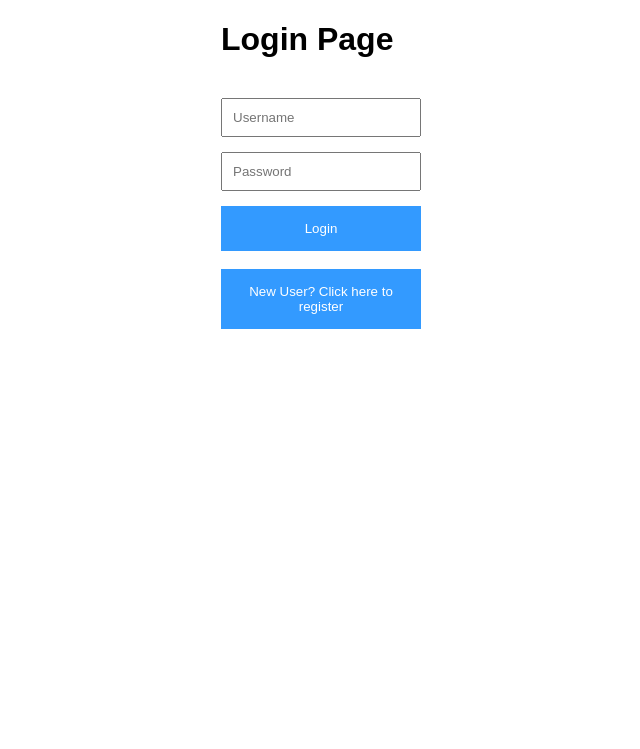
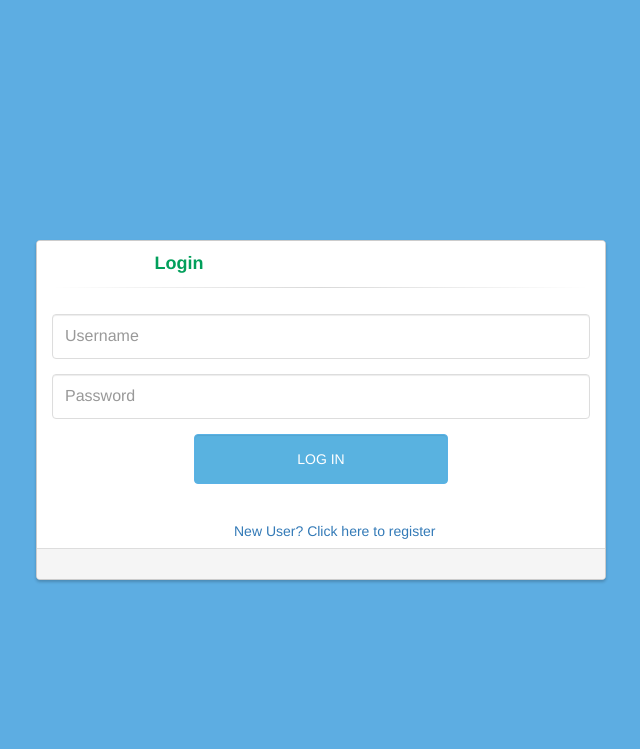
Before and after one commit to ZhaodongYan1/ece1779project, a Flask app: page /login_v2 in a window 1280 px wide. Shown: the top 749 px of the page, without its empty margins (319-959 px from the left). Run offline with Flask 2, Linux system fonts and the light colour scheme; some libraries are stand-ins or nearby versions.

Commit message:
Login Page and Register Page Updated

```diff
--- /dev/null
+++ b/app/static/login.css
@@ -0,0 +1,111 @@
+body {
+    padding-top: 90px;
+}
+
+.panel-login {
+    border-color: #ccc;
+    -webkit-box-shadow: 0 2px 3px 0 rgba(0, 0, 0, 0.2);
+    -moz-box-shadow: 0 2px 3px 0 rgba(0, 0, 0, 0.2);
+    box-shadow: 0 2px 3px 0 rgba(0, 0, 0, 0.2);
+}
+
+.panel-login > .panel-heading {
+    color: #00415d;
+    background-color: #fff;
+    border-color: #fff;
+    text-align: center;
+}
+
+.panel-login > .panel-heading a {
+    text-decoration: none;
+    color: #666;
+    font-weight: bold;
+    font-size: 15px;
+    -webkit-transition: all 0.1s linear;
+    -moz-transition: all 0.1s linear;
+    transition: all 0.1s linear;
+}
+
+.panel-login > .panel-heading a.active {
+    color: #029f5b;
+    font-size: 18px;
+}
+
+.panel-login > .panel-heading hr {
+    margin-top: 10px;
+    margin-bottom: 0;
+    clear: both;
+    border: 0;
+    height: 1px;
+    background-image: -webkit-linear-gradient(left, rgba(0, 0, 0, 0), rgba(0, 0, 0, 0.15), rgba(0, 0, 0, 0));
+    background-image: -moz-linear-gradient(left, rgba(0, 0, 0, 0), rgba(0, 0, 0, 0.15), rgba(0, 0, 0, 0));
+    background-image: -ms-linear-gradient(left, rgba(0, 0, 0, 0), rgba(0, 0, 0, 0.15), rgba(0, 0, 0, 0));
+    background-image: -o-linear-gradient(left, rgba(0, 0, 0, 0), rgba(0, 0, 0, 0.15), rgba(0, 0, 0, 0));
+}
+
+.panel-login input[type="text"], .panel-login input[type="email"], .panel-login input[type="password"] {
+    height: 45px;
+    border: 1px solid #ddd;
+    font-size: 16px;
+    -webkit-transition: all 0.1s linear;
+    -moz-transition: all 0.1s linear;
+    transition: all 0.1s linear;
+}
+
+.panel-login input:hover,
+.panel-login input:focus {
+    outline: none;
+    -webkit-box-shadow: none;
+    -moz-box-shadow: none;
+    box-shadow: none;
+    border-color: #ccc;
+}
+
+.btn-login {
+    background-color: #59B2E0;
+    outline: none;
+    color: #fff;
+    font-size: 14px;
+    height: auto;
+    font-weight: normal;
+    padding: 14px 0;
+    text-transform: uppercase;
+    border-color: #59B2E6;
+}
+
+.btn-login:hover,
+.btn-login:focus {
+    color: #fff;
+    background-color: #53A3CD;
+    border-color: #53A3CD;
+}
+
+.forgot-password {
+    text-decoration: underline;
+    color: #888;
+}
+
+.forgot-password:hover,
+.forgot-password:focus {
+    text-decoration: underline;
+    color: #666;
+}
+
+.btn-register {
+    background-color: #1CB94E;
+    outline: none;
+    color: #fff;
+    font-size: 14px;
+    height: auto;
+    font-weight: normal;
+    padding: 14px 0;
+    text-transform: uppercase;
+    border-color: #1CB94A;
+}
+
+.btn-register:hover,
+.btn-register:focus {
+    color: #fff;
+    background-color: #1CA347;
+    border-color: #1CA347;
+}
--- /dev/null
+++ b/app/static/login.js
@@ -0,0 +1,55 @@
+$(function () {
+
+    var hint = $('#log-hint');
+    var username = $('#username');
+    var password = $('#password');
+    var register_username = $('#register-username');
+    var register_password = $('#register-password');
+    var register_confirm_password = $('#register-confirm-password');
+
+    $('#login-form-link').click(function (e) {
+        $("#login-form").delay(100).fadeIn(100);
+        $("#register-form").fadeOut(100);
+        $('#register-form-link').removeClass('active');
+        $(this).addClass('active');
+        hint.text("");
+        e.preventDefault();
+    });
+    $('#register-form-link').click(function (e) {
+        $("#register-form").delay(100).fadeIn(100);
+        $("#login-form").fadeOut(100);
+        $('#login-form-link').removeClass('active');
+        $(this).addClass('active');
+        hint.text("");
+        e.preventDefault();
+    });
+
+    $('#login-form').submit(function () {
+        if (username.val() === "") {
+            hint.text("username is empty");
+            return false;
+        } else if (password.val() === "") {
+            hint.text("password is empty");
+            return false;
+        }
+        return true;
+    });
+
+    $('#register-form').submit(function () {
+        if (register_username.val() === "") {
+            hint.text("register username is empty");
+            return false;
+        } else if (register_password.val() === "") {
+            hint.text("register password is empty");
+            return false;
+        } else if (register_confirm_password.val() === "") {
+            hint.text("confirm password is empty");
+            return false;
+        } else if (register_confirm_password.val() !== register_password.val()) {
+            hint.text("confirm password not match");
+            return false;
+        }
+        return true;
+    });
+
+});
--- a/app/templates/main.html
+++ b/app/templates/main.html
@@ -1,69 +1,68 @@
 <!DOCTYPE html>
+<html lang="en">
 <head>
+    <meta charset="UTF-8">
     <title>Login</title>
+    <link rel="stylesheet" href="https://maxcdn.bootstrapcdn.com/bootstrap/3.3.7/css/bootstrap.min.css">
+    <script src="https://ajax.googleapis.com/ajax/libs/jquery/3.1.1/jquery.min.js"></script>
+    <script src="https://maxcdn.bootstrapcdn.com/bootstrap/3.3.7/js/bootstrap.min.js"></script>
+    <link rel="stylesheet" type="text/css" href="{{ url_for('static',filename='login.css') }}">
+    <link rel="icon" href="{{ url_for('static',filename='favicon.png') }}">
     <style>
-body {font-family: Arial, Helvetica, sans-serif;}
-* {box-sizing: border-box;}
-
-.input-container {
-  display: -ms-flexbox; /* IE10 */
-  display: flex;
-  width: 100%;
-  margin-bottom: 15px;
-}
-
-.icon {
-  padding: 10px;
-  background: dodgerblue;
-  color: white;
-  min-width: 50px;
-  text-align: center;
-}
-
-.input-field {
-  width: 100%;
-  padding: 10px;
-  outline: none;
-}
-
-.input-field:focus {
-  border: 2px solid dodgerblue;
-}
-
-/* Set a style for the submit button */
-.btn {
-  background-color: dodgerblue;
-  color: white;
-  padding: 15px 20px;
-  border: none;
-  cursor: pointer;
-  width: 100%;
-  opacity: 0.9;
-}
-
-.btn:hover {
-  opacity: 1;
+        body {
+            background-color: #5DADE2;
         }
     </style>
 </head>
-<html>
 <body>
-        <form method='post' action='login_submit_v2' style="max-width:200px;margin:auto">
-            <h1>Login Page</h1>
-            {{ error if error != None }}<br>
-            <div class="input-container">
-                <input class="input-field" placeholder="Username" type='text' name='username' value='{{username if username != None}}' maxlength="100">
+<div class="container" style="padding:150px 0">
+    <div class="row">
+        <div class="col-md-6 col-md-offset-3">
+            <div class="panel panel-login">
+                <div class="panel-heading">
+                    <div class="row">
+                        <div class="col-xs-6">
+                            <a href="#" class="active" id="login-form-link">Login</a>
                         </div>
-
-            <div class="input-container">
-                <input class="input-field"  placeholder="Password" type='password' name='password'  value='{{password if password != None}}' maxlength="100">
                     </div>
-
-            <button type="submit" class="btn">Login</button>
-        </form><br>
+                    <hr>
+                </div>
+                <div class="panel-body">
+                    <div class="row">
+                        <div class="col-lg-12">
+                            <form id="login-form" action="login_submit_v2" method="post" role="form"
+                                  style="display: block;">
+                                <div class="form-group">
+                                    <input type="text" name="username" id="username" tabindex="1"
+                                           class="form-control"
+                                           placeholder="Username" value='{{username if username != None}}' maxlength="100">
+                                </div>
+                                <div class="form-group">
+                                    <input type="password" name="password" id="password" tabindex="2"
+                                           class="form-control" placeholder="Password" value='{{password if password != None}}' maxlength="100">
+                                </div>
+                                <div class="form-group">
+                                    <div class="row">
+                                        <div class="col-sm-6 col-sm-offset-3">
+                                            <input type="submit" name="login-submit" id="login-submit" tabindex="4"
+                                                   class="form-control btn btn-login" value="Log In">
+                                        </div>
+                                    </div>
+                                </div>
+                            </form>
+                        </div>
+                    </div>
+                </div>
                 <form action="{{url_for('user_create')}}" method="get" style="max-width:200px; margin:auto">
-            <button type="submit" class="btn">New User? Click here to register</button>
+                    <a type="submit" class="btn">New User? Click here to register</a>
                 </form>
-
+                <div class="panel-footer text-center">
+                    <p id="log-hint" class="text-warning"> {{ error if error != None }} </p>
+                </div>
+            </div>
+        </div>
+    </div>
+</div>
+<script src="{{ url_for('static',filename='login.js') }}"></script>
 </body>
 </html>
```
Also changed, not shown: app/templates/new.html (+57 -79 lines), app/static/favicon.png (added), 1 other file. Lines whose indentation alone changed are shown as unchanged.
